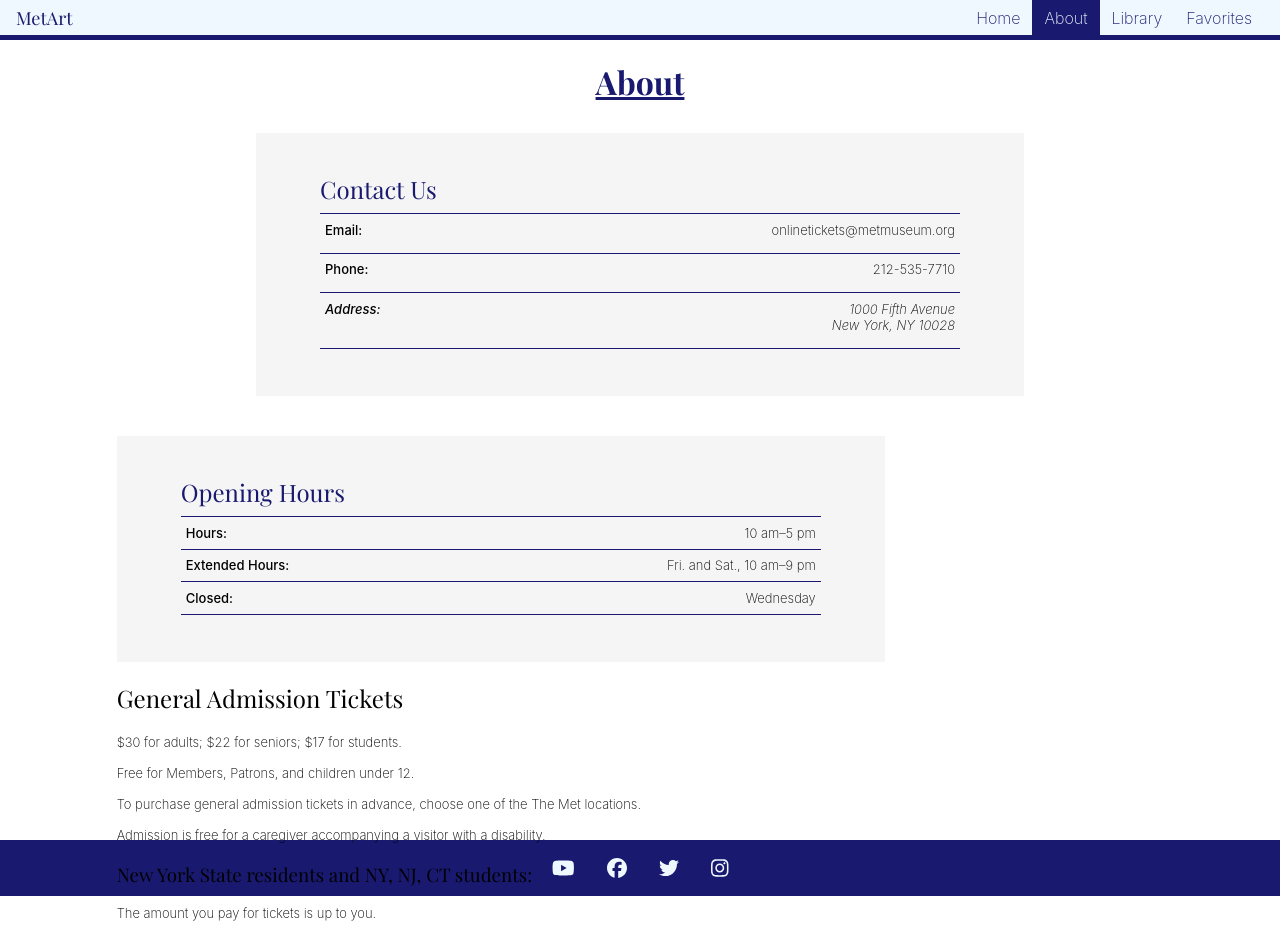
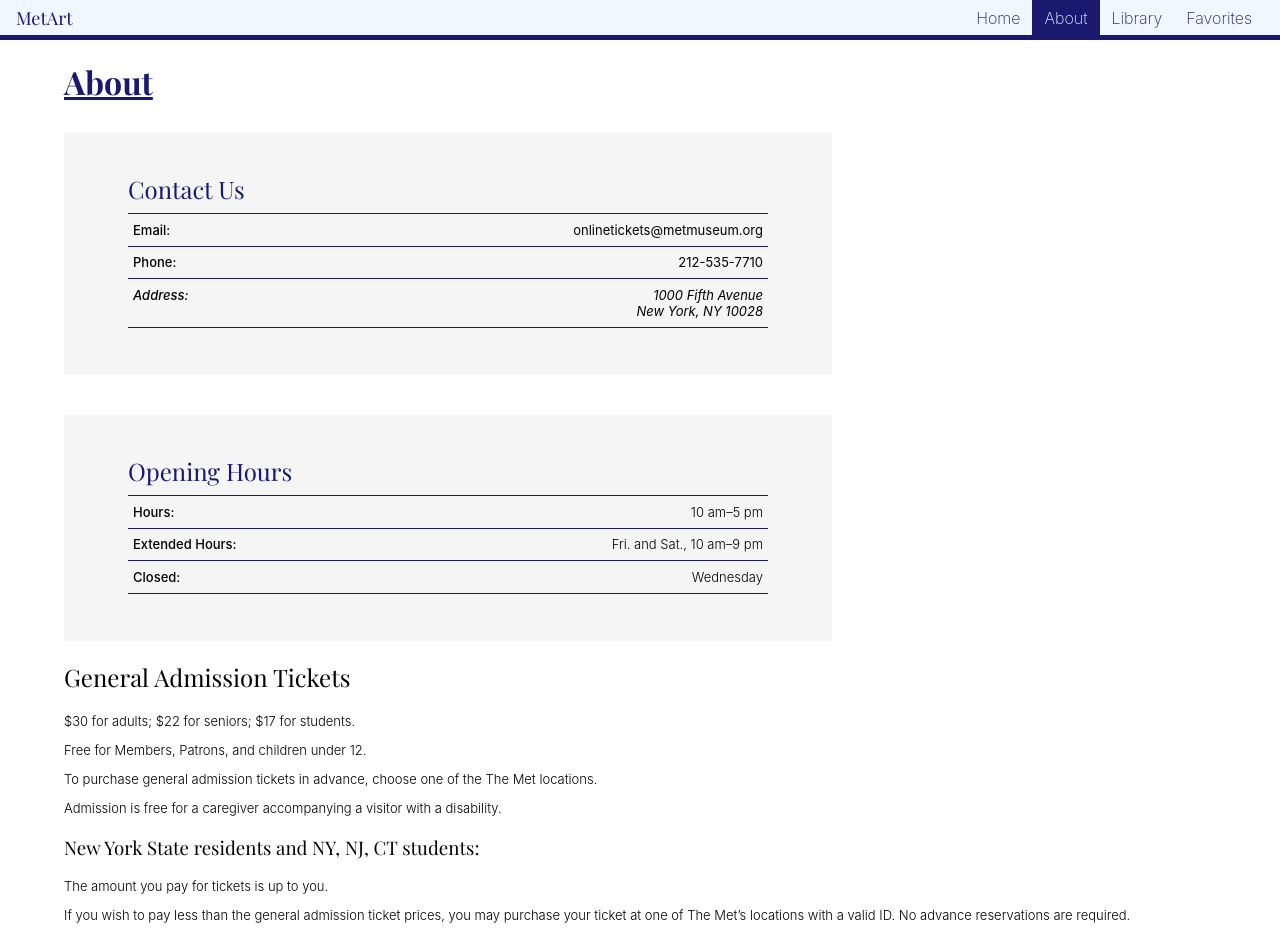
Before and after one commit to ManohisoaVicky/Met-Museum, a React (Create React App) app in the folder met-musesum-of-art/: page /about in a window 1280 px wide. Shown: the top 936 px of the page. Built offline with nearby package versions, Linux system fonts and the light colour scheme; no server answers.

Commit message:
End of Wednesday

```diff
--- a/met-musesum-of-art/src/App.css
+++ b/met-musesum-of-art/src/App.css
@@ -16,5 +16,5 @@
   font-weight: 400;
 }
 .App {
-  height: 100vh;;
+  height: 100vh;
 }
--- a/met-musesum-of-art/src/App.js
+++ b/met-musesum-of-art/src/App.js
@@ -122,10 +122,10 @@
             }
           />
         </Routes>
+        <footer>
+          <Footer />
+        </footer>
       </div>
-      <footer>
-        <Footer />
-      </footer>
     </>
   );
 }
--- a/met-musesum-of-art/src/components/ContactInfo.jsx
+++ /dev/null
@@ -1,31 +0,0 @@
-import React from 'react'
-import "../styles/ContactInfo.css"
-
-function ContactInfo() {
-  return (
-    <div className='ContactInfo'>
-      <h2>Contact Us</h2>
-      <hr/>
-      <a href="mailto:onlinetickets@metmuseum.org">
-        <p><span>Email: </span>onlinetickets@metmuseum.org</p>
-      </a>
-      <hr />
-      <a href="tel:+">
-        <p><span>Phone:</span> 212-535-7710</p>
-      </a>
-      <hr/>
-      <a href="https://goo.gl/maps/p8imrWTqFA52DRoe6">
-        <address>
-          <p>
-          <span>Address:</span>
-          1000 Fifth Avenue<br/>
-          New York, NY 10028<br/>
-          </p>
-        </address>
-      </a>
-      <hr />
-    </div>
-  )
-}
-
-export default ContactInfo
--- a/met-musesum-of-art/src/components/FilterButton.jsx
+++ b/met-musesum-of-art/src/components/FilterButton.jsx
@@ -1,17 +1,19 @@
 import React from 'react'
 import "../styles/FilterButton.css"
 
-function FilterButton({ name, filter, setFilter, setArtwork }) {
+function FilterButton({ name, filter, setFilter, setArtwork, setLoad }) {
   const [active, setActive] = React.useState(false);
 
   function handleClick(e) {
     if (!active) {
       setFilter([...filter, e.target.innerText])
       setArtwork([])
+      setLoad(10)
       setActive(!active)
     } else {
       setFilter([...filter.filter((f) => {return f !== e.target.innerText})])
       setArtwork([])
+      setLoad(10)
       setActive(!active)
     }
   }
--- a/met-musesum-of-art/src/components/Search.jsx
+++ b/met-musesum-of-art/src/components/Search.jsx
@@ -21,7 +21,7 @@
         {active &&
             (<>
                 {options.map((option, index) => {
-                  return <FilterButton key={index} name={option} filter={props.filter} setFilter={props.setFilter} setArtwork={props.setArtwork}/>
+                  return <FilterButton key={index} name={option} filter={props.filter} setFilter={props.setFilter} setArtwork={props.setArtwork} load={props.load} setLoad={props.setLoad}/>
                   })
                 }
             </>)
--- a/met-musesum-of-art/src/components/TicketInformation.jsx
+++ /dev/null
@@ -1,33 +0,0 @@
-import React from 'react'
-import "../styles/TicketInformation.css"
-
-function TicketInformation() {
-  return (
-    <div className='TicketInformation'>
-      <div className='opening-hours'>
-        <h2>Opening Hours</h2>
-        <hr />
-        <p><span>Hours:</span> 10 am–5 pm</p>
-        <hr />
-        <p><span>Extended Hours:</span> Fri. and Sat., 10 am–9 pm</p>
-        <hr />
-        <p><span>Closed:</span> Wednesday</p>
-        <hr />
-      </div>
-      <div className='general-admissions'>
-        <h2>General Admission Tickets</h2>
-        <p>$30 for adults; $22 for seniors; $17 for students.</p>
-        <p>Free for Members, Patrons, and children under 12.</p>
-        <p>To purchase general admission tickets in advance, choose one of the The Met locations.</p>
-        <p>Admission is free for a caregiver accompanying a visitor with a disability.</p>
-        <div className='resident-admissions'>
-          <h3>New York State residents and NY, NJ, CT students:</h3>
-          <p>The amount you pay for tickets is up to you.</p>
-          <p>If you wish to pay less than the general admission ticket prices, you may purchase your ticket at one of The Met’s locations with a valid ID. No advance reservations are required.</p>
-        </div>
-      </div>
-    </div>
-  )
-}
-
-export default TicketInformation
--- a/met-musesum-of-art/src/pages/About.jsx
+++ b/met-musesum-of-art/src/pages/About.jsx
@@ -1,14 +1,56 @@
 import React from 'react'
-import ContactInfo from '../components/ContactInfo'
-import TicketInformation from '../components/TicketInformation'
 import "../styles/About.css"
 
 function About() {
   return (
     <div className='About'>
-        <h1>About</h1>
-        <ContactInfo />
-        <TicketInformation />
+      <h1>About</h1>
+      <div className='ContactInfo'>
+        <h2>Contact Us</h2>
+        <hr/>
+        <a href="mailto:onlinetickets@metmuseum.org">
+          <p><span>Email: </span>onlinetickets@metmuseum.org</p>
+        </a>
+        <hr />
+        <a href="tel:+">
+          <p><span>Phone:</span> 212-535-7710</p>
+        </a>
+        <hr/>
+        <a href="https://goo.gl/maps/p8imrWTqFA52DRoe6">
+          <address>
+            <p>
+            <span>Address:</span>
+            1000 Fifth Avenue<br/>
+            New York, NY 10028<br/>
+            </p>
+          </address>
+        </a>
+        <hr />
+      </div>
+      <div className='TicketInformation'>
+        <div className='opening-hours'>
+          <h2>Opening Hours</h2>
+          <hr />
+          <p><span>Hours:</span> 10 am–5 pm</p>
+          <hr />
+          <p><span>Extended Hours:</span> Fri. and Sat., 10 am–9 pm</p>
+          <hr />
+          <p><span>Closed:</span> Wednesday</p>
+          <hr />
+        </div>
+        <div className='general-admissions'>
+          <h2>General Admission Tickets</h2>
+          <p>$30 for adults; $22 for seniors; $17 for students.</p>
+          <p>Free for Members, Patrons, and children under 12.</p>
+          <p>To purchase general admission tickets in advance, choose one of the The Met locations.</p>
+          <p>Admission is free for a caregiver accompanying a visitor with a disability.</p>
+          <div className='resident-admissions'>
+            <h3>New York State residents and NY, NJ, CT students:</h3>
+            <p>The amount you pay for tickets is up to you.</p>
+            <p>If you wish to pay less than the general admission ticket prices, you may purchase your ticket at one of The Met’s locations with a valid ID. No advance reservations are required.</p>
+          </div>
+        </div>
+      </div>
     </div>
   )
 }
--- a/met-musesum-of-art/src/styles/About.css
+++ b/met-musesum-of-art/src/styles/About.css
@@ -2,8 +2,11 @@
     display: flex;
     flex-flow: column nowrap;
     justify-content: center;
-    align-items: center;
+    align-items: flex-start;
     margin: 40px 5vw 5vh 5vw;
+
+    min-height: 100vh;
+    position: relative;
 }
 
 .About h1 {
@@ -13,7 +16,98 @@
     text-decoration: underline;
 }
 
-.About p {
-    margin: 0px 0 15px 0;
-    font-weight: 200;
+.ContactInfo {
+    box-sizing: border-box;
+
+    width: 60vw;
+    padding: 5vh 5vw;
+    margin: 20px 0px;
+
+    text-align: right;
+    background: whitesmoke;
 }
+
+.ContactInfo h2 {
+    text-align: left;
+    color: midnightblue;
+    margin: 0;
+}
+
+.ContactInfo hr {
+    background: midnightblue;
+    border: none;
+    height: 0.5px;
+}
+
+.ContactInfo a {
+    text-decoration: none;
+    color: inherit;
+    background: white;
+    margin: 0;
+    padding: 0;
+}
+
+.ContactInfo p {
+    width: 100%;
+    padding: 0px 5px;
+    margin: 0;
+    font-size: small;
+}
+
+.ContactInfo span {
+    float: left;
+    font-size: small;
+    font-weight: 500;
+}
+
+.TicketInformation {}
+
+.TicketInformation h2 {}
+
+.TicketInformation h3 {}
+
+.TicketInformation p {
+    font-size: small;
+    font-weight: 300;
+
+}
+
+.TicketInformation span {
+    font-size: small;
+    font-weight: 500;
+}
+
+
+
+.TicketInformation .opening-hours {
+    box-sizing: border-box;
+
+    width: 60vw;
+    padding: 5vh 5vw;
+    margin: 20px 0px;
+
+    text-align: right;
+    background: whitesmoke;
+}
+
+.TicketInformation .opening-hours h2 {
+    text-align: left;
+    color: midnightblue;
+    margin: 0;
+}
+
+.TicketInformation .opening-hours hr {
+    background: midnightblue;
+    border: none;
+    height: 0.5px;
+}
+
+.TicketInformation .opening-hours p {
+    width: 100%;
+    padding: 0px 5px;
+    margin: 0;
+}
+
+.TicketInformation .opening-hours span {
+    float: left;
+}
--- a/met-musesum-of-art/src/styles/ContactInfo.css
+++ /dev/null
@@ -1,43 +0,0 @@
-.ContactInfo {
-  box-sizing: border-box;
-
-  width: 60vw;
-  padding: 5vh 5vw;
-  margin: 20px 0px;
-
-  text-align: right;
-  background: whitesmoke;
-}
-
-.ContactInfo h2 {
-  text-align: left;
-  color: midnightblue;
-  margin: 0;
-}
-
-.ContactInfo hr {
-  background: midnightblue;
-  border: none;
-  height: 0.5px;
-}
-
-.ContactInfo a {
-  text-decoration: none;
-  color: inherit;
-  background: white;
-  margin: 0;
-  padding: 0;
-}
-
-.ContactInfo p {
-  width: 100%;
-  padding: 0px 5px;
-  margin: 0;
-  font-size: small;
-}
-
-.ContactInfo span {
-  float: left;
-  font-size: small;
-  font-weight: 500;
-}
--- a/met-musesum-of-art/src/styles/Favourites.css
+++ b/met-musesum-of-art/src/styles/Favourites.css
@@ -1,9 +1,10 @@
 .Favorites {
     display: flex;
     flex-flow: column nowrap;
-    justify-content: center;
+    justify-content: flex-start;
     align-items: center;
     margin: 40px 5vw 5vh 5vw;
+    min-height: 100vh;
 }
 
 .Favorites h1 {
--- a/met-musesum-of-art/src/styles/Footer.css
+++ b/met-musesum-of-art/src/styles/Footer.css
@@ -1,10 +1,14 @@
+footer {
+  /* position: absolute;
+  bottom: 0; */
+  align-content: flex-end;
+  width: 100%;
+}
+
 .social-container {
     background: midnightblue;
     padding: 25px 50px;
     height: 7vh;
-
-    bottom: 0;
-
     display: flex;
     justify-content: center;
     align-items: center;
--- a/met-musesum-of-art/src/styles/TicketInformation.css
+++ /dev/null
@@ -1,57 +0,0 @@
-.TicketInformation {
-
-}
-
-.TicketInformation h2 {
-
-}
-
-.TicketInformation h3 {
-
-}
-
-.TicketInformation p {
-    font-size: small;
-    font-weight: 300;
-
-}
-
-.TicketInformation span {
-    font-size: small;
-    font-weight: 500;
-}
-
-
-
-.TicketInformation .opening-hours {
-    box-sizing: border-box;
-
-    width: 60vw;
-    padding: 5vh 5vw;
-    margin: 20px 0px;
-
-    text-align: right;
-    background: whitesmoke;
-}
-
-.TicketInformation .opening-hours h2 {
-    text-align: left;
-    color: midnightblue;
-    margin: 0;
-}
-
-.TicketInformation .opening-hours hr {
-    background: midnightblue;
-    border: none;
-    height: 0.5px;
-}
-
-.TicketInformation .opening-hours p {
-    width: 100%;
-    padding: 0px 5px;
-    margin: 0;
-}
-
-.TicketInformation .opening-hours span {
-    float: left;
-}
```
